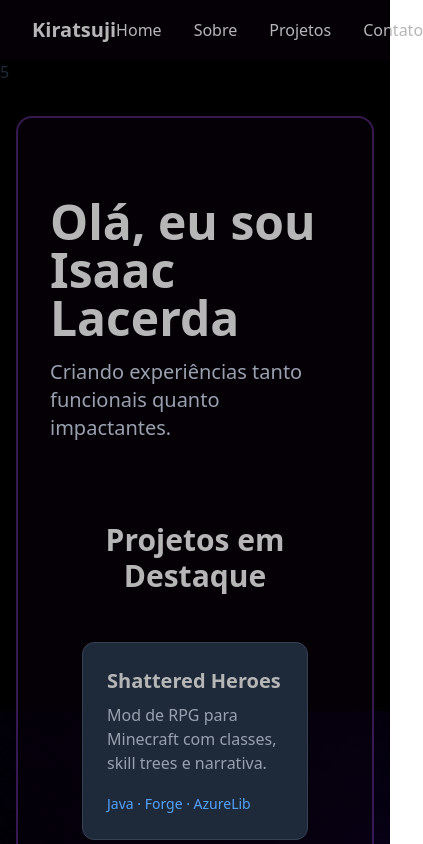
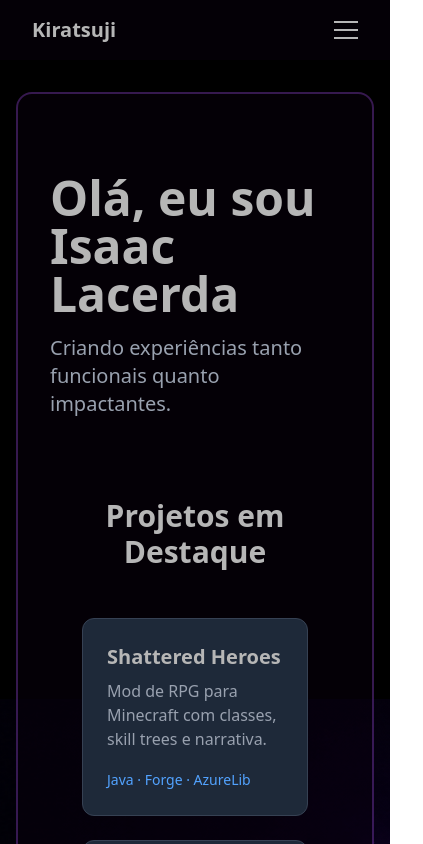
Before and after one commit to Kiratsuji/Portfolio, a React (Vite) app: page / in a window 390 px wide. Shown: the top 844 px of the page, 423 px wide, since content can reach past the window. Built offline with nearby package versions, Linux system fonts and the light colour scheme.

Commit message:
feat: added hamburguer menu on mobile

```diff
--- a/src/components/Navbar.jsx
+++ b/src/components/Navbar.jsx
@@ -1,25 +1,42 @@
 import { Link } from "react-router-dom";
+import { useState } from "react";
 
 export default function Navbar() {
+    const [isOpen, setIsOpen] = useState(false);
+
     return (
-    <nav className="flex justify-between items-center px-8 py-4 bg-primary text-text-primary">
+        <nav className="px-8 py-4 bg-primary text-text-primary">
+            <div className="flex justify-between items-center">
                 <Link to="/" className="font-bold text-xl">
                     Kiratsuji
                 </Link>
-      <ul className="flex gap-8">
-        <li>
-          <Link to="/">Home</Link>
-        </li>
-        <li>
-          <Link to="/sobre">Sobre</Link>
-        </li>
-        <li>
-          <Link to="/projetos">Projetos</Link>
-        </li>
-        <li>
-          <Link to="/contato">Contato</Link>
-        </li>
+
+                <ul className="hidden md:flex gap-8">
+                    <li><Link to="/">Home</Link></li>
+                    <li><Link to="/sobre">Sobre</Link></li>
+                    <li><Link to="/projetos">Projetos</Link></li>
+                    <li><Link to="/contato">Contato</Link></li>
                 </ul>
+
+                <button
+                    className="md:hidden flex flex-col gap-1.5"
+                    onClick={() => setIsOpen(!isOpen)}
+                    aria-label="Abrir menu"
+                >
+                    <span className={`block w-6 h-0.5 bg-current transition-transform duration-300 ${isOpen ? "rotate-45 translate-y-2" : ""}`} />
+                    <span className={`block w-6 h-0.5 bg-current transition-opacity duration-300 ${isOpen ? "opacity-0" : ""}`} />
+                    <span className={`block w-6 h-0.5 bg-current transition-transform duration-300 ${isOpen ? "-rotate-45 -translate-y-2" : ""}`} />
+                </button>
+            </div>
+
+            {isOpen && (
+                <ul className="md:hidden flex flex-col gap-4 mt-4">
+                    <li><Link to="/" onClick={() => setIsOpen(false)}>Home</Link></li>
+                    <li><Link to="/sobre" onClick={() => setIsOpen(false)}>Sobre</Link></li>
+                    <li><Link to="/projetos" onClick={() => setIsOpen(false)}>Projetos</Link></li>
+                    <li><Link to="/contato" onClick={() => setIsOpen(false)}>Contato</Link></li>
+                </ul>
+            )}
         </nav>
     );
 }
--- a/src/pages/Home.jsx
+++ b/src/pages/Home.jsx
@@ -44,7 +44,7 @@ export default function Home() {
 
           <header>
               <Navbar />
-          </header>5
+          </header>
 
           <main className="grow max-w-7xl w-full mx-auto px-4 py-8 flex flex-col gap-12">
 
```
Lines whose indentation alone changed are shown as unchanged.
